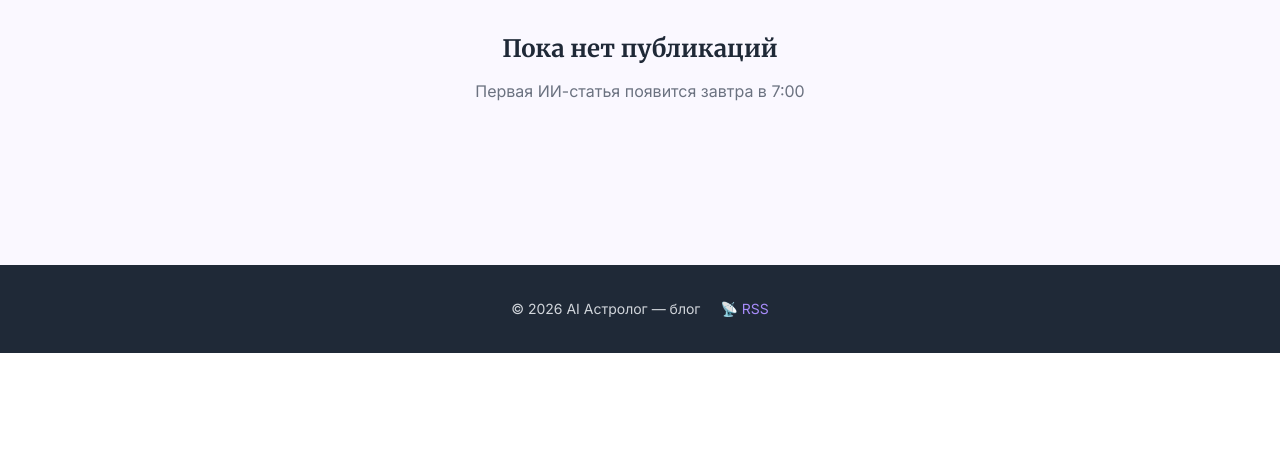
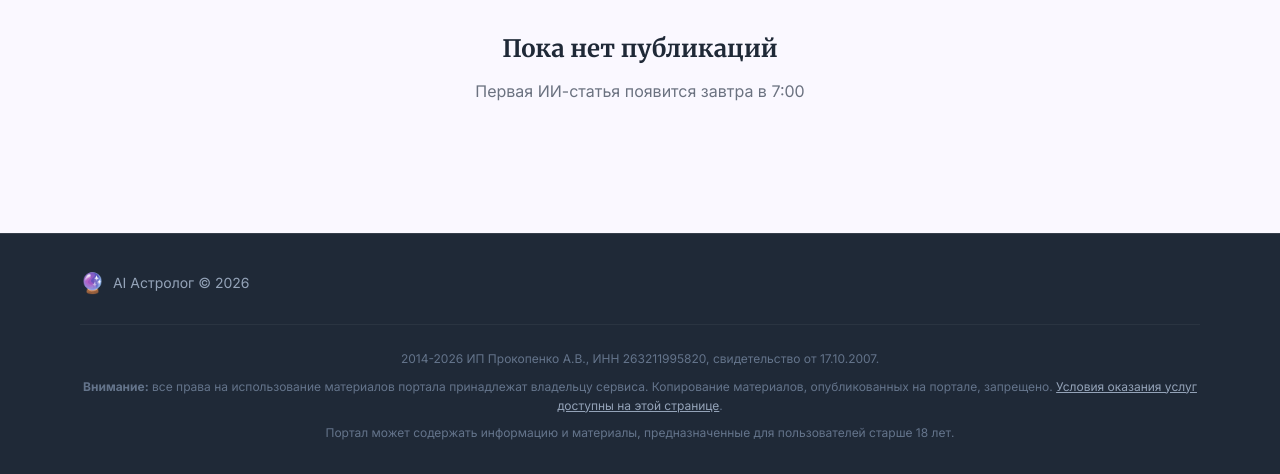
Before and after one commit to kmvlive/ai-astrolog1, a Laravel app: page /blog in a window 1280 px wide. Shown: the part 600-1074 px from the top of the page. Before the commit the page ends 953 px from the top, so only its background shows below. Run offline with Laravel 12, Linux system fonts and the light colour scheme; data that the repository does not hold is empty; parts of the project's set-up code (start-up, migrations or seed data) failed here and were passed over; some libraries are stand-ins or nearby versions.

Commit message:
feat(blog): unified footer partial with admin-managed menu + legal text

```diff
--- a/backend/resources/views/layouts/blog.blade.php
+++ b/backend/resources/views/layouts/blog.blade.php
@@ -143,7 +143,7 @@
     </div>
 </header>
 <main class="container">@yield('content')</main>
-<footer><div class="container">© {{ date('Y') }} AI Астролог — блог <a href="{{ url('/blog/rss') }}" style="color:#a78bfa;margin-left:16px">📡 RSS</a></div></footer>
+@include('partials.site-footer')
 
 <script>
 (function(){
--- /dev/null
+++ b/backend/resources/views/partials/site-footer.blade.php
@@ -0,0 +1,19 @@
+<footer style="border-top:1px solid rgba(255,255,255,.1); padding:32px 0; margin-top:48px;">
+    <div style="max-width:1152px; margin:0 auto; padding:0 16px;">
+        <div style="display:flex; flex-wrap:wrap; align-items:center; justify-content:space-between; gap:16px; margin-bottom:24px;">
+            <div style="display:flex; align-items:center; gap:8px; font-size:14px; color:#94a3b8;">
+                <span style="font-size:20px;">🔮</span> AI Астролог © 2026
+            </div>
+            <nav style="display:flex; flex-wrap:wrap; justify-content:center; gap:24px; font-size:14px;">
+                @foreach(\Illuminate\Support\Facades\Cache::remember('footer_menu_items', 3600, fn () => \App\Models\FooterMenuItem::where('is_active', true)->orderBy('sort_order')->get(['title', 'url', 'open_in_new_tab'])) as $item)
+                    <a href="{{ $item->url }}" @if($item->open_in_new_tab) target="_blank" rel="noopener noreferrer" @endif style="color:#94a3b8; text-decoration:none;">{{ $item->title }}</a>
+                @endforeach
+            </nav>
+        </div>
+        <div style="font-size:12px; color:#64748b; text-align:center; padding-top:24px; border-top:1px solid rgba(255,255,255,.05); line-height:1.6;">
+            <p style="margin:0 0 8px;">2014-2026 ИП Прокопенко А.В., ИНН 263211995820, свидетельство от 17.10.2007.</p>
+            <p style="margin:0 0 8px;"><strong>Внимание:</strong> все права на использование материалов портала принадлежат владельцу сервиса. Копирование материалов, опубликованных на портале, запрещено. <a href="/terms" style="color:#94a3b8; text-decoration:underline;">Условия оказания услуг доступны на этой странице</a>.</p>
+            <p style="margin:0;">Портал может содержать информацию и материалы, предназначенные для пользователей старше 18 лет.</p>
+        </div>
+    </div>
+</footer>
--- a/backend/resources/views/welcome.blade.php
+++ b/backend/resources/views/welcome.blade.php
@@ -166,9 +166,7 @@
                         </div>
                     </main>
 
-                    <footer class="py-16 text-center text-sm text-black dark:text-white/70">
-                        Laravel v{{ Illuminate\Foundation\Application::VERSION }} (PHP v{{ PHP_VERSION }})
-                    </footer>
+                    @include('partials.site-footer')
                 </div>
             </div>
         </div>
```
